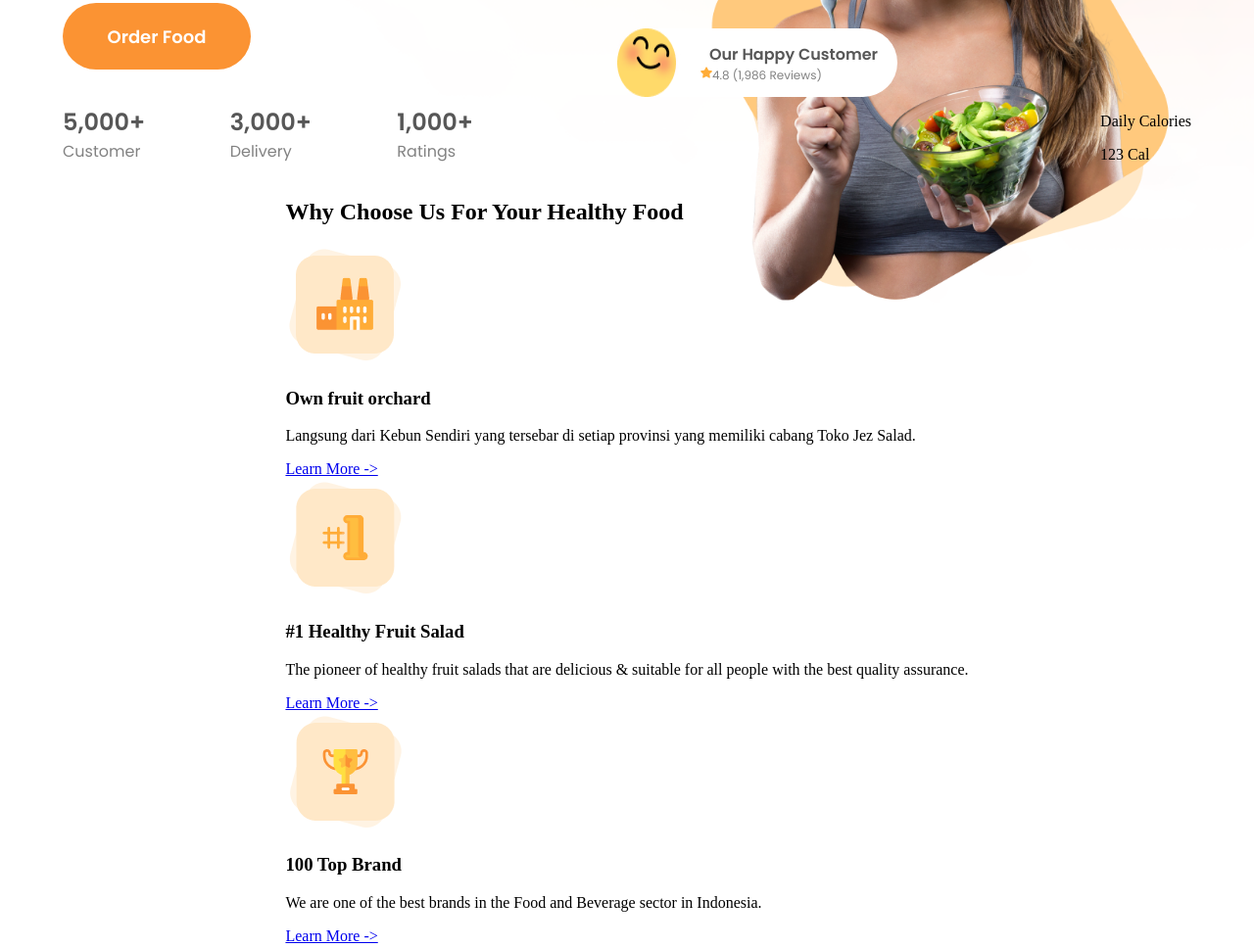
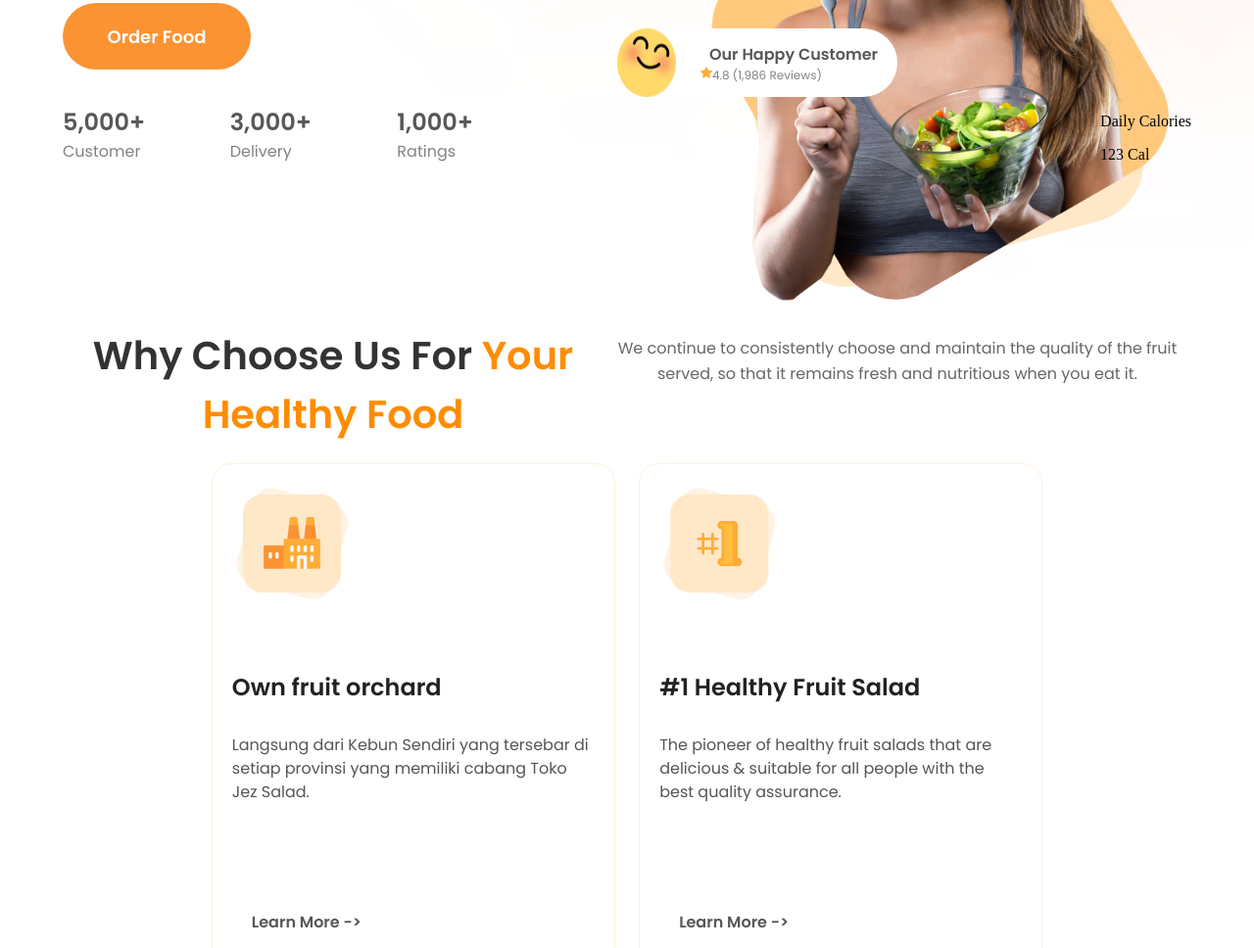
Before and after one commit to senivan/webdev-landing, a plain HTML site: page index.html in a window 1280 px wide. Shown: the part 743-1711 px from the top of the page at 98% size. Drawn offline with Linux system fonts and the light colour scheme.

Commit message:
added cards

```diff
--- a/index.html
+++ b/index.html
@@ -63,7 +63,10 @@
     </section>
 
     <section id="why-choose-us">
-        <h2>Why Choose Us For Your Healthy Food</h2>
+        <div class="top-wrapper">
+            <h2>Why Choose Us For <span class="highlight">Your Healthy Food<span></h2>
+            <p>We continue to consistently choose and maintain the quality of the fruit served, so that it remains fresh and nutritious when you eat it.</p>
+        </div>
         <article class="why-choose-us">
             <img src="img/icon-1.png" alt="icon-1">
             <h3>Own fruit orchard</h3>
--- a/style.css
+++ b/style.css
@@ -204,12 +204,15 @@ header ul li .home{
 }
 
 .our-reviews #emote {
-    max-width: 60px;
+    width: 50px;
+    height: 50px;
+    max-width: 50px;
     margin-top: 3px;
     margin-left: 5px;
-    max-height: 60px;
-    min-height: 60px;
-    min-width: 60px;
+    max-height: 50px;
+    min-height: 50px;
+    min-width: 50px;
+
 }
 
 .p-wrapper {
@@ -240,9 +243,119 @@ header ul li .home{
     width: 200px
 }
 
+/* Main section */
+
+.top-wrapper {
+    display: flex;
+    flex-direction: row;
+    justify-content: space-between;
+    align-items:start;
+    width: 90vw;
+    margin-top: 100px;
+}
+
+/* #why-choose-us {
+    display: flex;
+    flex-direction: column;
+    justify-content: center;
+
+} */
+
 /* .break{
     flex-basis: 100%;
     height: 0;
   margin: 0;
   padding: 0;
 } */
+
+/* General Section Styling */
+#why-choose-us {
+    /* background-color: #fff; */
+    padding: 60px 20px;
+    text-align: center;
+    font-family: 'Poppins', sans-serif;
+    color: #333;
+    width: 90vw;
+}
+
+/* Heading Styling */
+#why-choose-us .top-wrapper h2 {
+    font-size: 2.5em;
+    margin-bottom: 10px;
+    margin-top: -10px;
+}
+
+#why-choose-us .top-wrapper .highlight {
+    color: #FF8C00; /* Orange color */
+}
+
+#why-choose-us .top-wrapper p {
+    font-size: 1em;
+    color: #666;
+    max-width: 600px;
+    margin: 0 auto 40px auto;
+    line-height: 1.6;
+}
+
+/* Article Card Styling */
+#why-choose-us .why-choose-us {
+    /* background-color: #fff; */
+    border: 1px solid #fff0da;
+    border-radius: 20px;
+    padding: 20px;
+    margin: 10px;
+    /* box-shadow: 0 4px 8px rgba(0, 0, 0, 0.1); */
+    transition: transform 0.3s ease, box-shadow 0.3s ease;
+    display: inline-block;
+    vertical-align: top;
+    width: 370px;
+    text-align: left;
+    height: 470px;
+}
+
+#why-choose-us .why-choose-us img {
+    width:123px;
+    height: 123px;
+    margin-bottom: 30px;
+}
+
+#why-choose-us .why-choose-us h3 {
+    font-size: 24px;
+    font-family: 'Poppins', sans-serif;
+    color: #222;
+    margin: 30px 0;
+}
+
+#why-choose-us .why-choose-us p {
+    font-size: 16px;
+    color: #555;
+    margin-bottom: 40px;
+    font-family: 'Poppins', sans-serif;
+    line-height: 1.5;
+    height: 130px;
+}
+
+#why-choose-us .why-choose-us a {
+    display: inline-block;
+    background-color: white;
+    color: #575757;
+    padding: 10px 20px;
+    border-radius: 30px;
+    text-decoration: none;
+    font-weight: bold;
+    transition: background-color 0.3s ease, transform 0.2s ease;
+}
+
+#why-choose-us .why-choose-us a:hover {
+    background-color: #e67600;
+    transform: scale(1.05);
+}
+
+#why-choose-us .why-choose-us:hover {
+    transform: translateY(-10px);
+    box-shadow: 0 8px 16px rgba(0, 0, 0, 0.2);
+    a {
+        color: white;
+        background-color: #e67600;
+    }
+}
```
